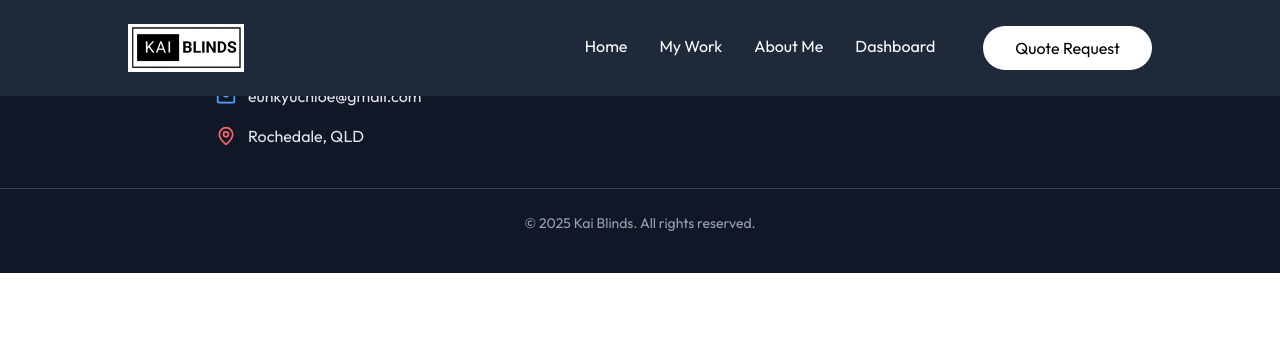
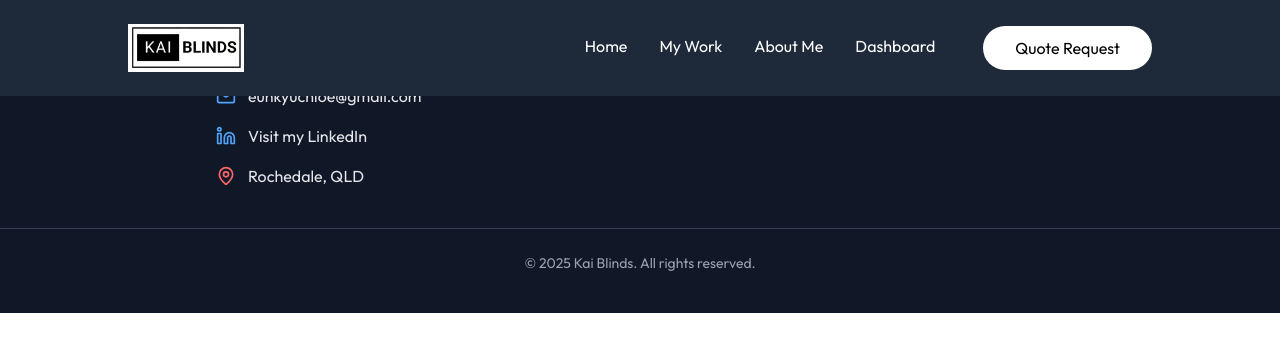
Before and after one commit to eunbiggabi/KaiBlinds, a React (Vite) app: page /blog in a window 1280 px wide. Shown: the top 352 px of the page. Built offline with nearby package versions, Linux system fonts and the light colour scheme; a web font is replaced by a local one.

Commit message:
add linkedin

```diff
--- a/src/components/Footer.jsx
+++ b/src/components/Footer.jsx
@@ -1,6 +1,6 @@
 // src/components/Footer.jsx
 import React from "react";
-import { Mail, Phone, MapPin } from "lucide-react";
+import { Mail, Phone, MapPin, Linkedin } from "lucide-react";
 
 const Footer = () => {
   return (
@@ -12,6 +12,13 @@ const Footer = () => {
           <Mail className="w-5 h-5 text-blue-400" />
           <a href="mailto:kaiblinds@gmail.com" className="hover:text-white">
             eunkyuchloe@gmail.com
+          </a>
+        </div>
+         <div className="flex items-center gap-3">
+          <Linkedin className="w-5 h-5 text-blue-400" />
+          <a href="https://www.linkedin.com/in/kyu-jeon-a224a0222/" target="_blank" rel="noreferrer"
+          className="hover:text-white">
+            Visit my LinkedIn
           </a>
         </div>
         {/* <div className="flex items-center gap-3">
```
